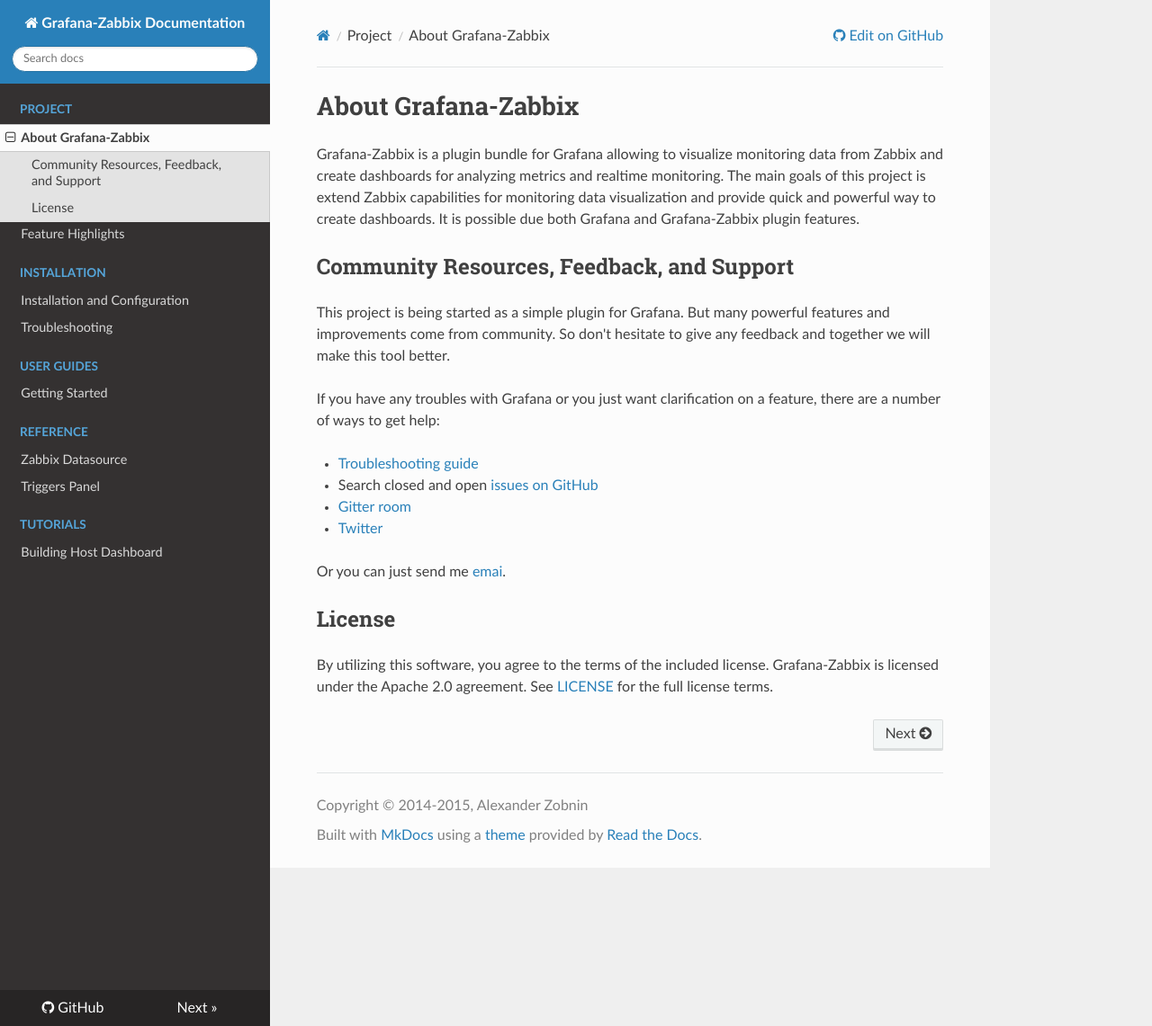
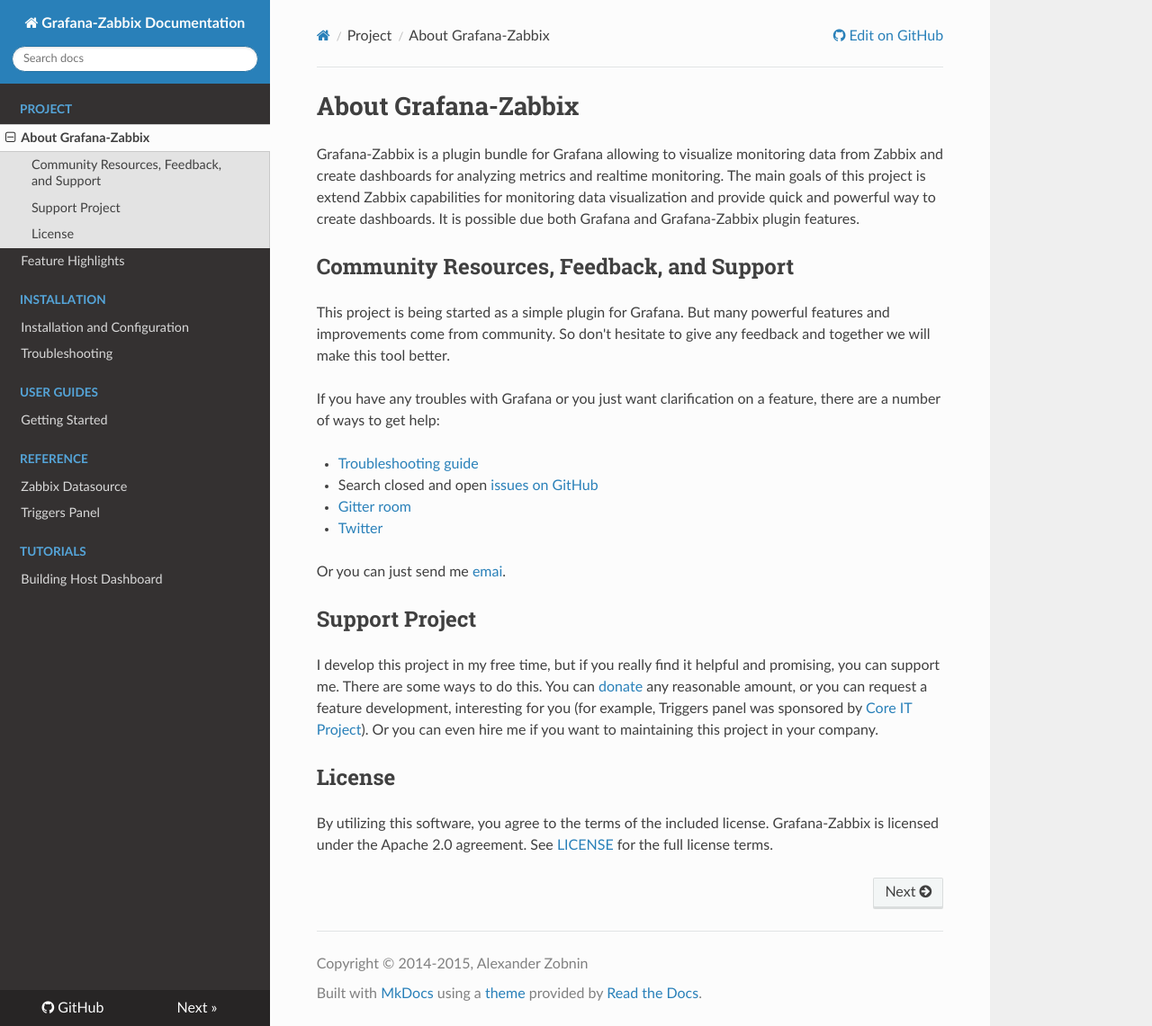
Before and after one commit to grafana/grafana-zabbix, an MkDocs documentation site: the page built from docs/sources/index.md, in a window 1280 px wide and 1141 px high. Shown: the whole window at 90% size. Built offline with MkDocs 1.6.1, drawn with Linux system fonts in a browser that asks for light colours; nearby versions of some CDN libraries; old or Windows-style settings are respelled for this version of MkDocs.

Commit message:
Added Support Project section.

```diff
--- a/docs/sources/index.md
+++ b/docs/sources/index.md
@@ -24,6 +24,13 @@
 
 Or you can just send me [emai](mailto:alexanderzobnin@gmail.com).
 
+## Support Project
+I develop this project in my free time, but if you really find it helpful and promising, you can
+support me. There are some ways to do this. You can [donate](https://www.paypal.me/alexanderzobnin)
+any reasonable amount, or you can request a feature development, interesting for you (for example,
+Triggers panel was sponsored by [Core IT Project](http://coreit.fr/)). Or you can even hire me if
+you want to maintaining this project in your company.
+
 ## License
 
 By utilizing this software, you agree to the terms of the included license. Grafana-Zabbix is
```
